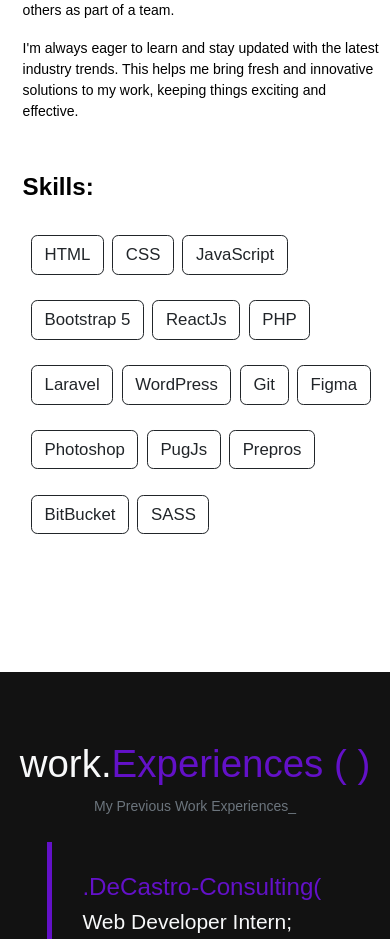
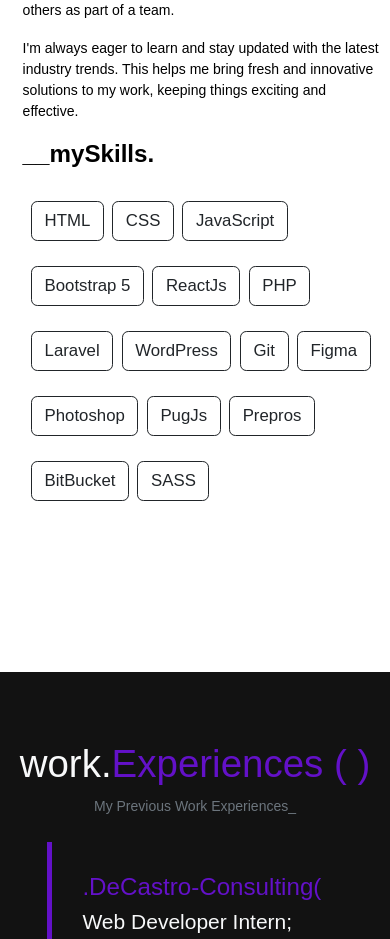
Before and after one commit to jammmeess/portfolio-jammmeess, a React (Create React App) app: page / in a window 390 px wide. Shown: the part 1400-2339 px from the top of the page. Built offline with nearby package versions, Linux system fonts and the light colour scheme; a web font is replaced by a local one.

Commit message:
Minor Revisions

```diff
--- a/src/components/About.jsx
+++ b/src/components/About.jsx
@@ -42,7 +42,7 @@ const About = () => {
                 <span className="display-5">
                   <p>
                     <strong>
-                      myName<span className="text-code">.is( ) </span>
+                      __myName<span className="text-code">.is( ) </span>
                     </strong>
                   </p>
                 </span>
@@ -111,9 +111,9 @@ const About = () => {
               solutions to my work, keeping things exciting and effective.
             </p>
 
-            <div className="col-12 col-sm-12 mt-5 mb-5">
+            <div className="col-12 col-sm-12">
               <h3>
-                <b>Skills:</b>
+                <b>__mySkills.</b>
               </h3>
               {skills.map((skill, index) => (
                 <buttom
```
